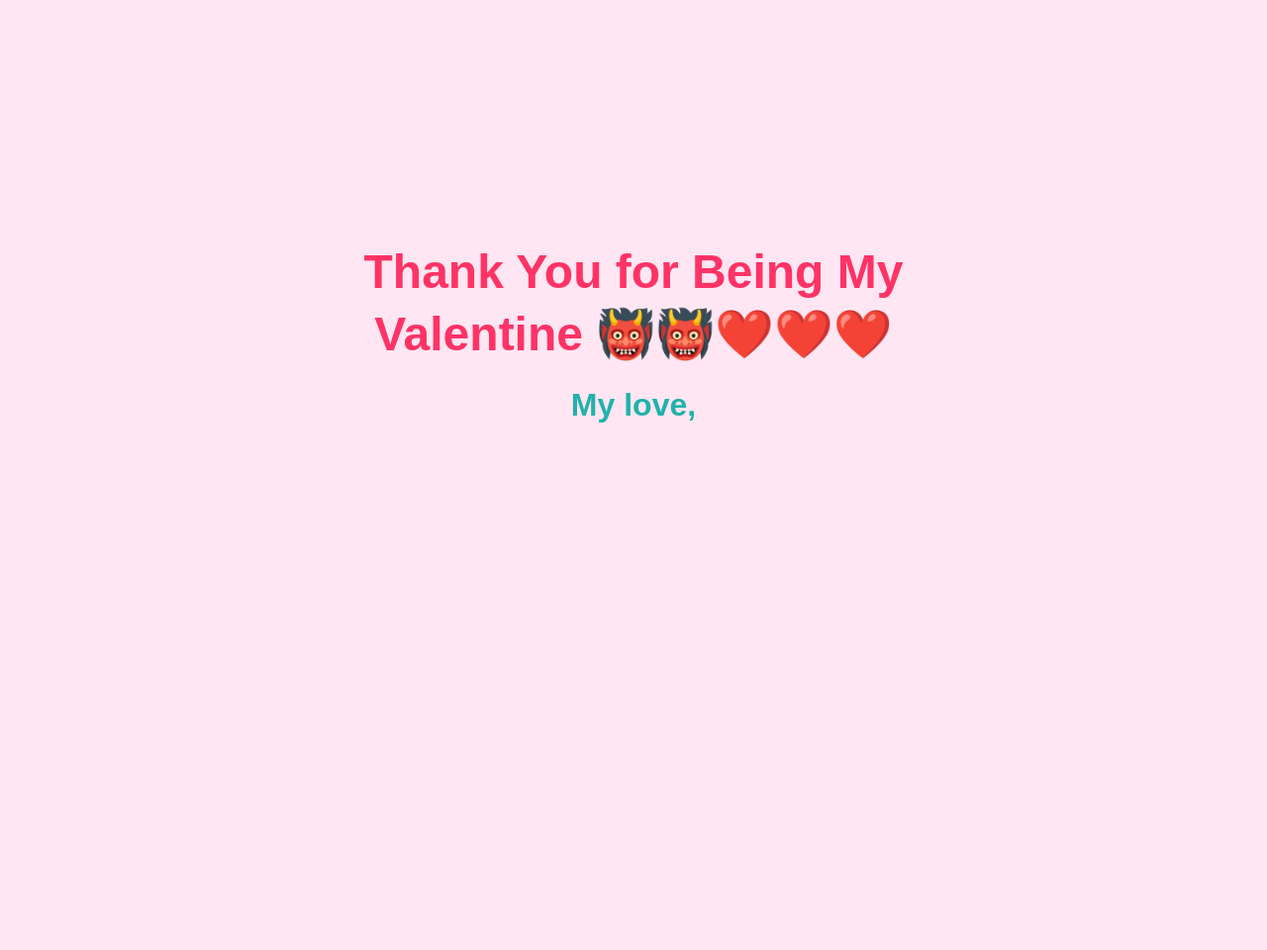
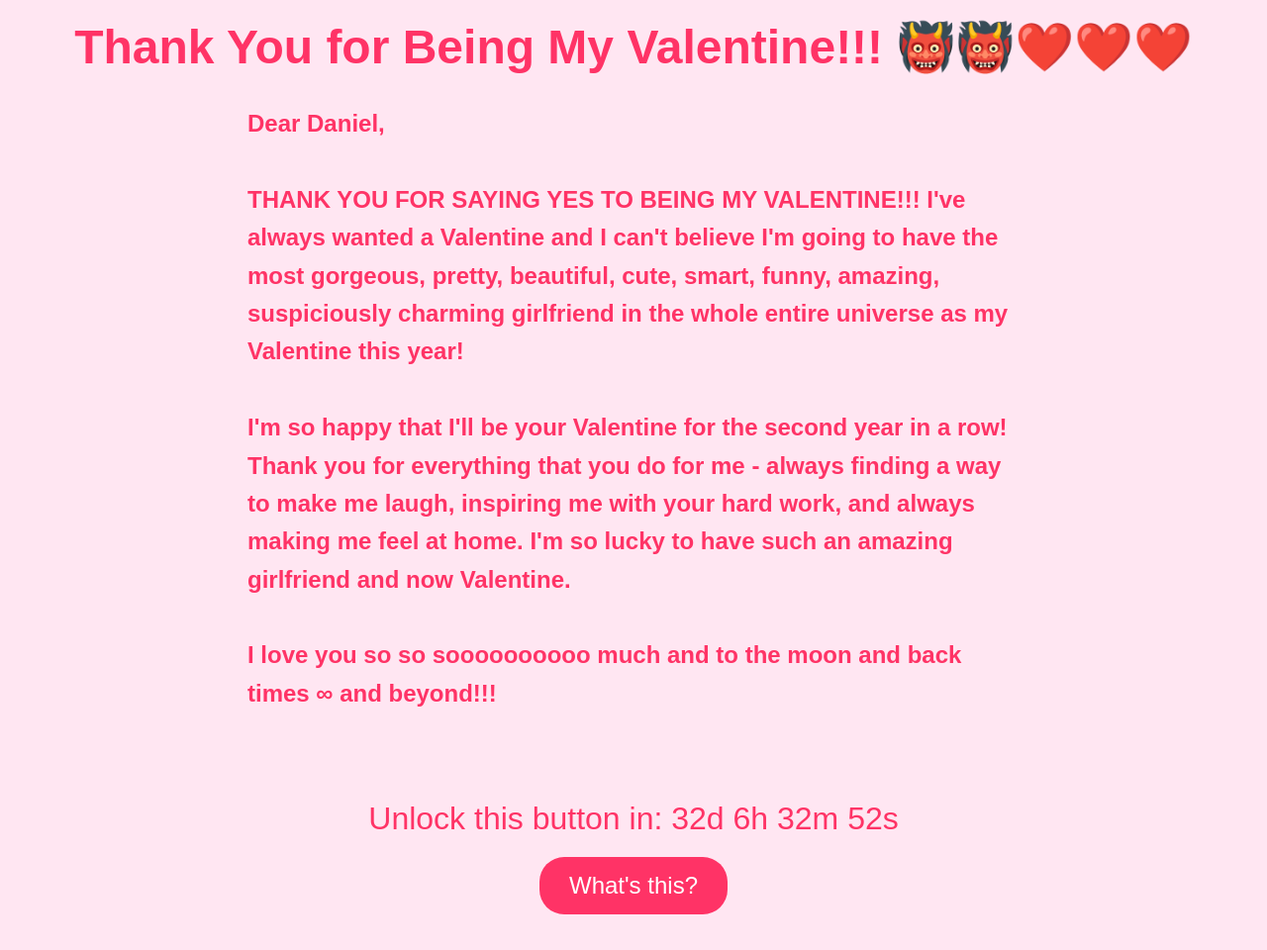
Before and after one commit to AsianSushiMaker/asiansushimaker.github.io, a plain HTML site: page letter.html in a window 1280 px wide. Shown: the whole page at 99% size. Before the commit the page ends 800 px from the top, so only its background shows below. Drawn offline with nearby package versions, Linux system fonts and the light colour scheme.

Commit message:
Added pages

```diff
--- /dev/null
+++ b/countdown.js
@@ -0,0 +1,35 @@
+// Countdown Timer and Button Enabler Script
+const countdownElement = document.getElementById("countdown");
+const letterButton = document.getElementById("letterButton");
+
+// Set the target date for February 14th
+const targetDate = new Date("February 14, 2025 00:00:00").getTime();
+
+// Function to update the countdown timer
+function updateCountdown() {
+    const now = new Date().getTime();
+    const distance = targetDate - now;
+
+    // Time calculations for days, hours, minutes, and seconds
+    const days = Math.floor(distance / (1000 * 60 * 60 * 24));
+    const hours = Math.floor((distance % (1000 * 60 * 60 * 24)) / (1000 * 60 * 60));
+    const minutes = Math.floor((distance % (1000 * 60 * 60)) / (1000 * 60));
+    const seconds = Math.floor((distance % (1000 * 60)) / 1000);
+
+    // Display the countdown
+    countdownElement.innerHTML = `Unlock this button in: ${days}d ${hours}h ${minutes}m ${seconds}s`;
+
+    // Enable the button when the countdown reaches 0
+    if (distance < 0) {
+        countdownElement.innerHTML = "It's time! You can now open your letter!";
+        letterButton.disabled = false; // Enable the button
+    } else {
+        letterButton.disabled = true; // Keep the button disabled until the target date
+    }
+}
+
+// Update the countdown every 1 second
+setInterval(updateCountdown, 1000);
+
+// Initial call to display the countdown immediately
+updateCountdown();
--- a/heartAnimation.js
+++ b/heartAnimation.js
@@ -2,21 +2,32 @@ document.addEventListener("mousemove", function (event) {
     const heart = document.createElement("img");
     heart.src = "hangyodon.png"; // Placeholder image for the heart
     heart.style.position = "absolute";
-    heart.style.left = `${event.clientX - 20}px`; // Position the heart at mouse position
-    heart.style.top = `${event.clientY - 20}px`;  // Position the heart at mouse position
+
+    // Adjust the heart position based on scroll offset
+    heart.style.left = `${event.clientX + window.scrollX - 20}px`; // Adjust for horizontal scroll
+    heart.style.top = `${event.clientY + window.scrollY - 20}px`;  // Adjust for vertical scroll
+
     heart.style.width = "60px"; // Slightly larger heart size
     heart.style.height = "60px"; // Slightly larger heart size
-    heart.classList.add("heart"); // Add a class for CSS animation
+    heart.classList.add("heart"); // Add the animation class for the floating effect
 
     document.body.appendChild(heart);
 
     // Remove the heart after animation ends
     heart.addEventListener("animationend", function () {
-      heart.remove();
+        heart.remove();  // Ensure the heart is removed after the animation ends
     });
-  });
+});
 
-  // Optional: You can add confetti on mouse click for added effect
-  document.addEventListener("click", function () {
-    confetti();
-  });
+// Trigger confetti at mouse click location
+document.addEventListener("click", function (event) {
+    // Trigger confetti at mouse position, adjusting for scroll
+    confetti({
+        particleCount: 100,   // Number of particles
+        spread: 70,           // Spread of the particles
+        origin: {
+            x: (event.clientX + window.scrollX) / window.innerWidth,  // Normalize x position based on window width, adjusted for scroll
+            y: (event.clientY + window.scrollY) / window.innerHeight // Normalize y position based on window height, adjusted for scroll
+        }
+    });
+});
--- /dev/null
+++ b/letter-styles.css
@@ -0,0 +1,107 @@
+/* Global reset and general styles */
+* {
+    margin: 0;
+    padding: 0;
+    box-sizing: border-box;
+}
+
+body {
+    font-family: 'Arial', sans-serif;
+    background-color: #ffe6f2;
+    display: flex;
+    justify-content: center; /* Center horizontally */
+    align-items: center; /* Center vertically */
+    min-height: 100vh; /* Ensure the body takes up the full height of the viewport */
+    flex-direction: column; /* Stack items vertically */
+    overflow-y: scroll; /* Allow vertical scrolling */
+    position: relative;
+    text-align: center; /* Default to center-align for the page */
+}
+
+/* Centered text for the letter title */
+.letter {
+    text-align: center;  /* Center-align the title */
+    font-size: 3rem;
+    color: #ff3366;
+    animation: fadeIn 2s ease-in-out; /* Apply fadeIn animation */
+    margin-top: 20px;
+    margin-bottom: 0px;
+}
+
+/* Center the entire container */
+.container {
+    position: relative;
+    z-index: 1;
+    max-width: 800px;
+    padding: 10px;
+}
+
+/* Left-aligned text for the letter content */
+.letter-text {
+    font-size: 1.5rem;
+    color: #ff3366;
+    line-height: 1.6;
+    text-align: left;
+    margin-top: 20px;
+    margin-bottom: 20px;
+    animation: fadeIn 2s ease-in-out; /* Apply fadeIn animation to the letter text */
+}
+
+/* Button (Optional for navigation) */
+button {
+    padding: 15px 30px;
+    font-size: 1.5rem;
+    cursor: pointer;
+    border: none;
+    border-radius: 25px;
+    background-color: #ff3366;
+    color: white;
+    transition: all 0.3s ease-in-out;
+    margin-top: 0px;
+    animation: fadeIn 2s ease-in-out; /* Apply fadeIn animation */
+}
+
+button:hover {
+    background-color: #ff6699;
+}
+
+/* Fade-in animation for text */
+@keyframes fadeIn {
+    0% {
+        opacity: 0;
+    }
+    100% {
+        opacity: 1;
+    }
+}
+
+/* Floating hearts animation */
+.heart {
+    position: absolute;
+    width: 60px; /* Size of the hearts */
+    height: 60px;
+    opacity: 1;
+    animation: floatUp 4s forwards; /* Move hearts upwards and fade them out */
+    pointer-events: none; /* Prevent hearts from interfering with other elements */
+}
+
+/* Floating effect for hearts */
+@keyframes floatUp {
+    0% {
+        transform: translateY(0);
+        opacity: 1;
+    }
+    100% {
+        transform: translateY(-150px); /* Move hearts upwards more */
+        opacity: 0; /* Fade out */
+    }
+}
+
+/* Add this section for styling the countdown timer */
+#countdown {
+    font-size: 2rem;
+    color: #ff3366;
+    margin-top: 20px;
+    margin-bottom: 20px;
+    animation: fadeIn 2s ease-in-out;
+}
--- a/letter.html
+++ b/letter.html
@@ -4,17 +4,32 @@
   <meta charset="UTF-8">
   <meta name="viewport" content="width=device-width, initial-scale=1.0">
   <title>Valentine Letter for Daniel</title>
-  <link rel="stylesheet" href="styles.css">
+  <link rel="stylesheet" href="letter-styles.css"> <!-- Link to the new stylesheet -->
+  <script src="https://cdn.jsdelivr.net/npm/canvas-confetti@1.4.0/dist/confetti.browser.min.js"></script>
 </head>
 <body>
+    <h1 class="letter">Thank You for Being My Valentine!!! &#x1F479;&#x1F479;❤️❤️❤️</h1>
+
     <div class="container">
-    <h1>Thank You for Being My Valentine &#x1F479;&#x1F479;❤️❤️❤️</h1>
         <h3 class="letter-text">
-      My love,
+        Dear Daniel,
         <br><br>
+        THANK YOU FOR SAYING YES TO BEING MY VALENTINE!!! I've always wanted a Valentine and I can't believe I'm going to have the most gorgeous, pretty, beautiful, cute, smart, funny, amazing, suspiciously charming girlfriend in the whole entire universe as my Valentine this year!
+        <br><br>
+        I'm so happy that I'll be your Valentine for the second year in a row! Thank you for everything that you do for me - always finding a way to make me laugh, inspiring me with your hard work, and always making me feel at home. I'm so lucky to have such an amazing girlfriend and now Valentine.
+        <br><br>
+        I love you so so soooooooooo much and to the moon and back times &#x221e; and beyond!!!
         <br><br>
         </h3>
     </div>
 
+    <div id="countdown"></div>
+
+    <button id="letterButton" onclick="window.location.href='video.html';" disabled>What's this?</button>
+
+    <br><br>
+
+    <script src="heartAnimation.js"></script>
+    <script src="countdown.js"></script> <!-- Link to the countdown script -->
 </body>
 </html>
--- a/styles.css
+++ b/styles.css
@@ -13,30 +13,46 @@
     min-height: 100vh; /* Ensure the body takes up the full height of the viewport */
     flex-direction: column; /* Stack items vertically */
     overflow-y: scroll; /* Allow vertical scrolling */
-    text-align: center;
     position: relative;
+    white-space: nowrap; /* Default: no wrapping for the body text */
 }
 
 .container {
     position: relative;
     z-index: 1;
     max-width: 800px;
-    text-align: center;
     padding: 20px;
+    text-align: center; /* Center-aligns text */
+}
+
+.center-text {
+    text-align: center;  /* Center-align text within elements using this class */
+    margin-top: 20px;  /* Optional: Add space on top for better readability */
+    margin-bottom: 20px;  /* Optional: Add space at the bottom */
 }
 
 h1 {
     font-size: 3rem;
     color: #ff3366;
-    margin-bottom: 20px;
     animation: fadeIn 2s ease-in-out;
     line-height: 1.3;
+    margin-top: 20px; /* Add some space on top of h1 */
+    margin-bottom: 20px; /* Add some space below h1 */
+    white-space: normal; /* Allow text to wrap in h1 */
 }
 
 h3 {
     font-size: 2rem;
     color: #ff3366; /* Matching color with h1 */
-    margin-top: 20px;
+    margin-top: 10px;
+    animation: fadeIn 2s ease-in-out;
+    line-height: 1.3;
+}
+
+h4 {
+    font-size: 1.5rem;
+    color: #ff3366; /* Matching color with h1 */
+    margin-top: 10px;
     animation: fadeIn 2s ease-in-out;
     line-height: 1.3;
 }
@@ -71,6 +87,11 @@
     object-fit: contain;
 }
 
+/* Special class for dynamic elements (such as floating hearts) */
+.heart {
+    animation: floatUp 4s forwards; /* Move hearts upwards and fade them out */
+}
+
 @keyframes fadeIn {
     0% {
         opacity: 0;
@@ -90,12 +111,3 @@
         opacity: 0; /* Fade out */
     }
 }
-
-  /* Heart Animation */
-  .heart {
-    animation: floatUp 4s forwards; /* Increase duration to make it slower */
-  }
-
-  .letter-text {
-    color:lightseagreen;
-  }
```
Also changed, not shown: yes.html (+5 -6 lines), video.html (added). Lines whose indentation alone changed are shown as unchanged.
